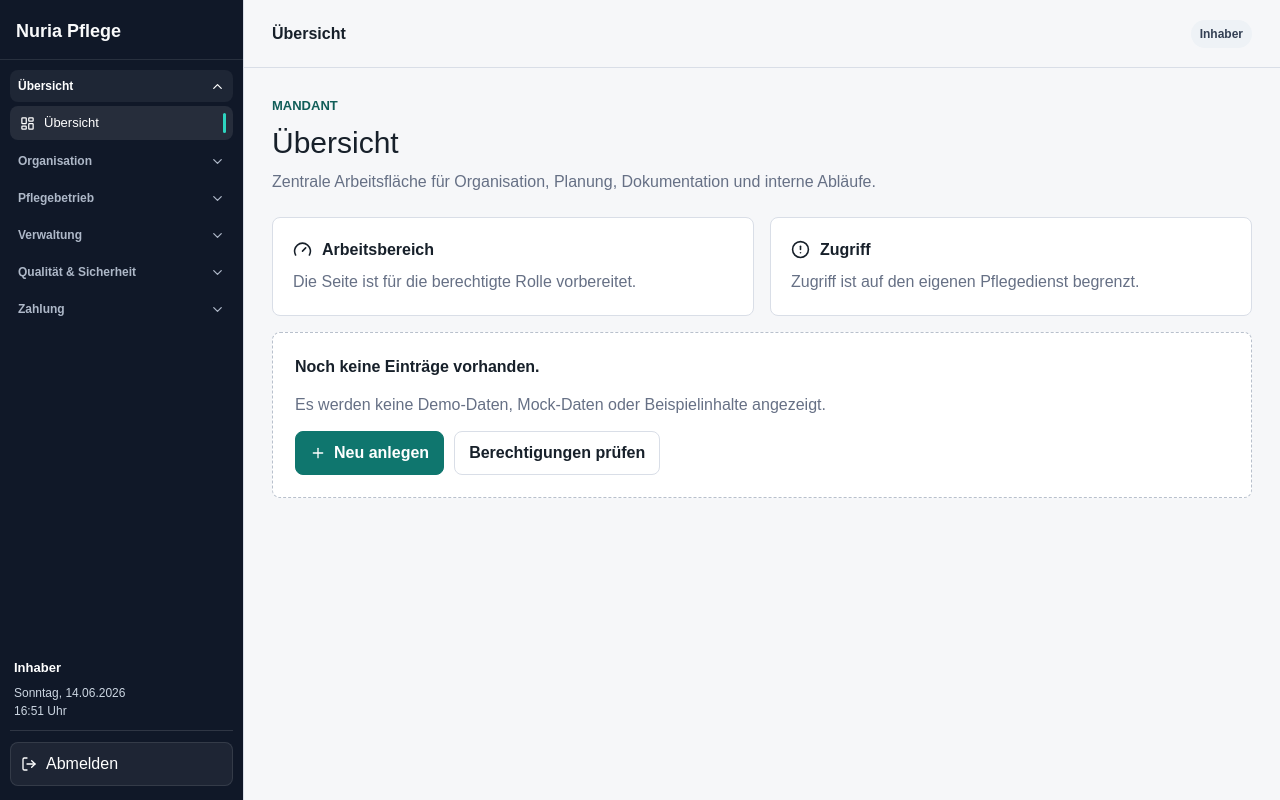
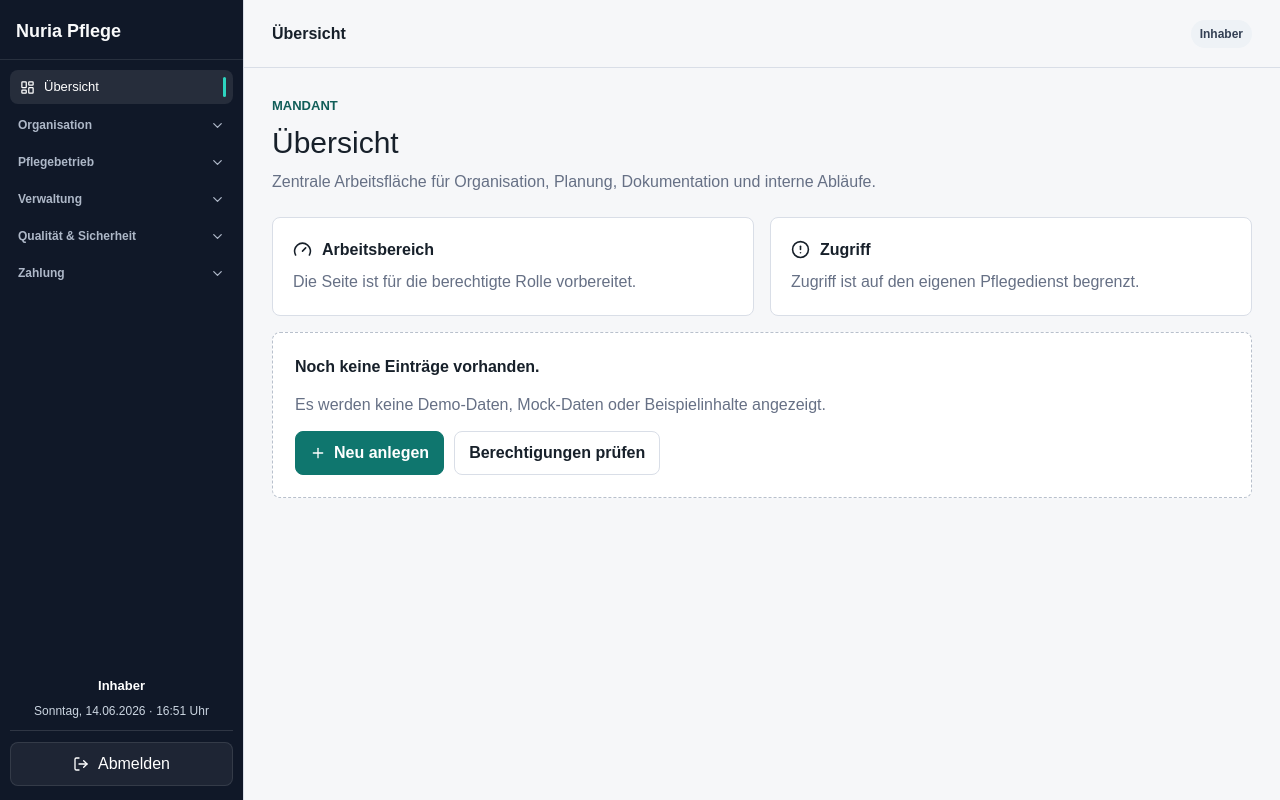
Before and after one commit to MrSigel/Nuriapflege, a Next.js app: page /dashboard in a window 1280 px wide. Built offline with nearby package versions, Linux system fonts and the light colour scheme.

Commit message:
Adjust sidebar overview and footer alignment

```diff
--- a/src/app/globals.css
+++ b/src/app/globals.css
@@ -78,6 +78,10 @@ button {
   margin-bottom: 5px;
 }
 
+.nav-link-direct {
+  margin-bottom: 5px;
+}
+
 .nav-group-button {
   align-items: center;
   background: transparent;
@@ -150,9 +154,11 @@ button {
 }
 
 .sidebar-bottom {
+  align-items: center;
   display: grid;
   gap: 9px;
   padding: 12px 10px 14px;
+  text-align: center;
 }
 
 .sidebar-role {
@@ -160,15 +166,17 @@ button {
   font-size: 13px;
   font-weight: 700;
   padding: 0 4px;
+  width: 100%;
 }
 
 .sidebar-date {
   color: #cbd5e1;
-  display: grid;
+  display: block;
   font-size: 12px;
-  gap: 3px;
   line-height: 1.25;
   padding: 0 4px;
+  white-space: nowrap;
+  width: 100%;
 }
 
 .sidebar-divider {
@@ -186,6 +194,7 @@ button {
   cursor: pointer;
   display: flex;
   gap: 9px;
+  justify-content: center;
   min-height: 38px;
   padding: 9px 10px;
   text-align: left;
@@ -378,7 +387,7 @@ p {
     color: var(--foreground);
     display: inline-flex;
     height: 40px;
-    justify-content: center;
+  justify-content: center;
     width: 40px;
   }
 
--- a/src/components/dashboard-shell.tsx
+++ b/src/components/dashboard-shell.tsx
@@ -270,6 +270,26 @@ export function DashboardShell({ role, title, routes, children }: DashboardShell
           {visibleGroups.map((group) => {
             const expanded = expandedGroups.includes(group.title);
             const groupActive = group.routes.some((route) => route.path === pathname);
+            const directRoute = group.title === "Übersicht" ? group.routes[0] : null;
+
+            if (directRoute) {
+              const Icon = iconByPath[directRoute.path as keyof typeof iconByPath] ?? LayoutDashboard;
+
+              return (
+                <Link
+                  className={`nav-link nav-link-direct ${pathname === directRoute.path ? "active" : ""}`}
+                  href={directRoute.path}
+                  key={group.title}
+                  onClick={() => setOpen(false)}
+                >
+                  <Icon size={15} />
+                  <span>{directRoute.title}</span>
+                  {pathname === directRoute.path ? (
+                    <motion.span className="active-pill" layoutId="active-nav-pill" transition={{ duration: 0.18 }} />
+                  ) : null}
+                </Link>
+              );
+            }
 
             return (
               <div className="nav-group" key={group.title}>
@@ -323,8 +343,7 @@ export function DashboardShell({ role, title, routes, children }: DashboardShell
         <div className="sidebar-bottom">
           <div className="sidebar-role">{roleLabels[role]}</div>
           <div className="sidebar-date">
-            <span>{now ? formatDate(now) : "\u00a0"}</span>
-            <span>{now ? `${formatTime(now)} Uhr` : "\u00a0"}</span>
+            <span>{now ? `${formatDate(now)} · ${formatTime(now)} Uhr` : "\u00a0"}</span>
           </div>
           <div className="sidebar-divider" />
           <button className="logout-button" type="button">
```
